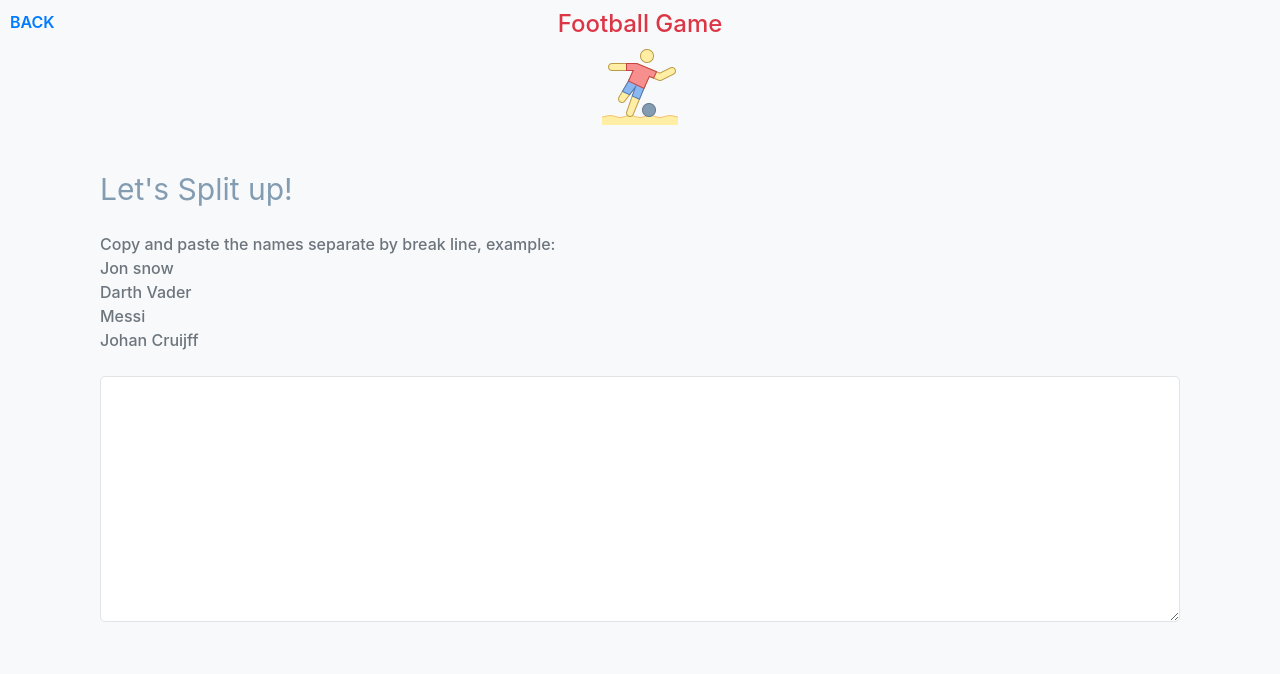
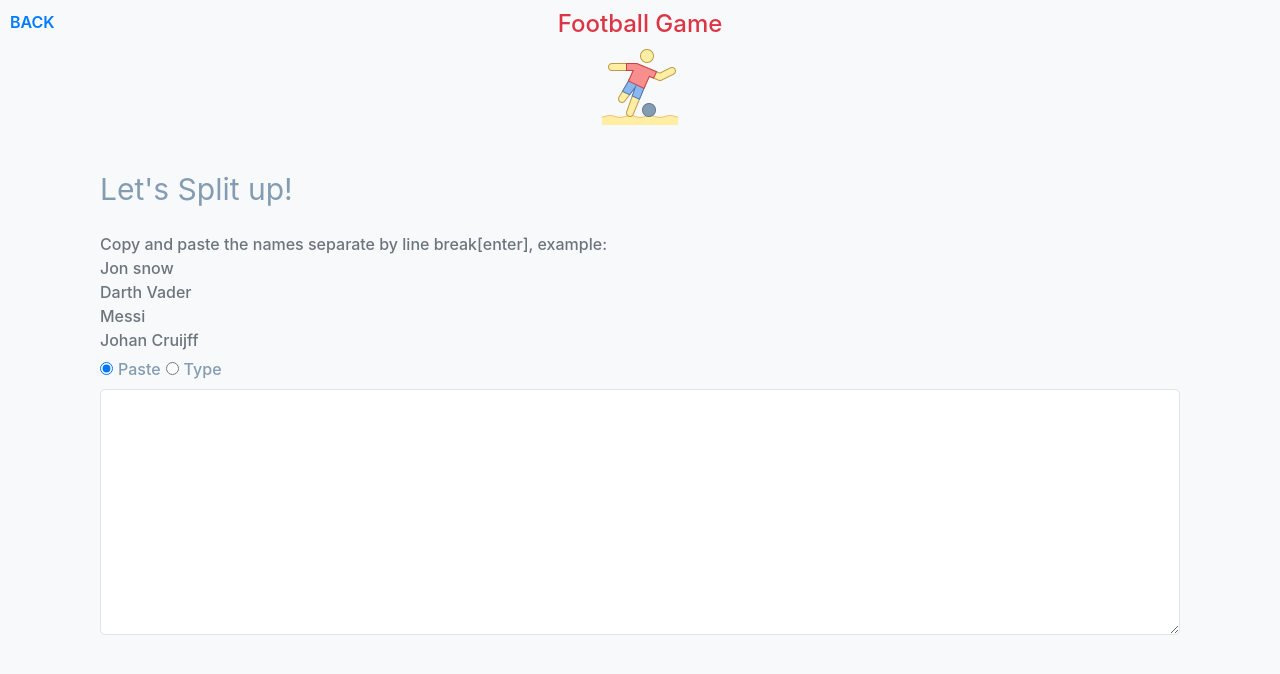
Before and after one commit to eliasjunior/split-teams-up, a React (Create React App) app: page /splitup in a window 1280 px wide. Shown: the top 674 px of the page. Built offline with nearby package versions, Linux system fonts and the light colour scheme.

Commit message:
update key events

```diff
--- a/src/App.jsx
+++ b/src/App.jsx
@@ -19,7 +19,8 @@ function App() {
             <Main />
           </Route>
           <Route path="/">
-            <MCMenu />
+            <Main />
+            {/* <MCMenu /> */}
           </Route>
         </Switch>
       </div>
--- a/src/components/Main.jsx
+++ b/src/components/Main.jsx
@@ -11,15 +11,12 @@ function Teams() {
 
   useEffect(() => {
     Events.scrollEvent.register("begin", function () {
-     // console.log("scrollEvent begin", arguments);
+      // console.log("scrollEvent begin", arguments);
     });
-
     Events.scrollEvent.register("end", function () {
-     // console.log("scrollEvent end", arguments);
+      // console.log("scrollEvent end", arguments);
     });
-
     scrollSpy.update();
-
     // Specify how to clean up after this effect:
     return function cleanup() {
       Events.scrollEvent.remove("begin");
@@ -34,15 +31,26 @@ function Teams() {
 
   const updateInput = (_players) => {
     setPlayers(_players);
+  };
+
+  const updateViewPort = () => {
     scroll.scrollToBottom();
   };
-
+  const getTotalLabel = () => {
+    if (!players || !players.list) {
+      return "";
+    }
+    return players.list === 0
+      ? ""
+      : "Total players " + players.list.length;
+  };
   return (
     <div className="content">
-      <PlayerInput onChangeInput={updateInput}></PlayerInput>
-      <div className="total-label">
-        {players.length === 0 ? "" : `Total players ${players.length}`}
-      </div>
+      <PlayerInput
+        onChangeInput={updateInput}
+        onRearangeView={updateViewPort}
+      ></PlayerInput>
+      <div className="total-label">{getTotalLabel()}</div>
       <PlayerList onClickButton={splitTeamsUp}></PlayerList>
       <TeamsView {...teams}></TeamsView>
     </div>
--- a/src/components/Menu.js
+++ b/src/components/Menu.js
@@ -4,16 +4,13 @@ import "./menu.css";
 
 export default function Menu() {
   return (
-    <div className="container shadow-sm p-3 mb-5 bg-white rounded">
-      <div className="menu-item">
+    <ul className="list-group">
+      <li className="list-group-item">
         <Link to="splitup">Split teams up</Link>
-      </div>
-      <div className="menu-item">
+      </li>
+      <li className="list-group-item">
         <Link to="">Confirm game[In construction]</Link>
-      </div>
-      <div className="menu-item">
-        <Link to="example">List emails example</Link>
-      </div>
-    </div>
+      </li>
+    </ul>
   );
 }
--- a/src/components/player-input/Presenter.js
+++ b/src/components/player-input/Presenter.js
@@ -1,14 +1,16 @@
 import teams from "../../domain";
 
-const { convertEmailsToListOfNames, convertListToObject, addAll } = teams;
+const { shapePlayerInfo, convertListToPlayers, addAll } = teams;
 
 const delegator = {
-  convertListToObject,
+  convertListToPlayers,
   savePlayers(players) {
     addAll(players);
   },
-  getStringEmailConvertListNames(names) {
-      return convertEmailsToListOfNames(names);
+  userTypedInput(names) {
+    //TODO this has to be in the main,
+    // then main pass via props the input down
+      return shapePlayerInfo(names);
   },
 };
 export default delegator;
--- a/src/components/player-input/index.js
+++ b/src/components/player-input/index.js
@@ -1,34 +1,76 @@
-import React from "react";
+import React, { useState } from "react";
 import Presenter from "./Presenter";
 import "./playerInput.css";
-const { savePlayers, getStringEmailConvertListNames, convertListToObject } =
-  Presenter;
+const { savePlayers, userTypedInput, convertListToPlayers } = Presenter;
+function PlayerInput({ onChangeInput, onRearangeView }) {
+  const [inputVal, setInputVal] = useState("");
+  const [defaultRadio, setDefaultRadio] = useState(true);
+  const handleUserInput = ({ keyCode, key }) => {
+    if (defaultRadio) {
+      return;
+    }
+    const ENTER_KEY = 13;
+    if (keyCode === ENTER_KEY) {
+      onRearangeView();
 
-function PlayerInput({ onChangeInput }) {
-  const convertEmailsStrToPlayers = ({ target, keyCode }) => {
-    const BACK_SPACE = 8;
-    if (keyCode !== BACK_SPACE) {
-      const tempEmails = target.value;
-      const listNames = getStringEmailConvertListNames(tempEmails);
-      savePlayers(convertListToObject(listNames));
-      onChangeInput(listNames);
+      const listNames = userTypedInput(inputVal);
+      onChangeInput(convertListToPlayers(listNames));
+      savePlayers(convertListToPlayers(listNames));
+      setInputVal(inputVal + "\n");
+    } else if (keyCode >= 48 && keyCode <= 90) {
+      setInputVal(inputVal + key);
     }
+  };
+
+  const handleOnInputPasted = ({ target }) => {
+    if (!defaultRadio) {
+      return;
+    }
+    const listNames = userTypedInput(target.value);
+    onChangeInput(convertListToPlayers(listNames));
+    savePlayers(convertListToPlayers(listNames));
+    setInputVal(target.value);
   };
 
   return (
     <div className="areaInput">
       <div className="main-title_areaInput">Let&#39;s Split up!</div>
       <div className="title-input__areaInput">
-        Copy and paste the names separate by break line, example:<br/>
-        {'Jon snow'}<br/>
-        {'Darth Vader'}<br/>
-        {'Messi'}<br/>
-        {'Johan Cruijff'}<br/>
-        <br/>
+        Copy and paste the names separate by line break[enter], example:
+        <br />
+        {"Jon snow"}
+        <br />
+        {"Darth Vader"}
+        <br />
+        {"Messi"}
+        <br />
+        {"Johan Cruijff"}
+        <br />
       </div>
       <div className="insert-players__areaInput">
+        <div className="radio-btn_areaInput">
+          <input
+            type="radio"
+            name="typingPaste"
+            onChange={() => setDefaultRadio(true)}
+            value={defaultRadio}
+            defaultChecked={defaultRadio}
+          />
+          <label>Paste</label>
+          <input
+            type="radio"
+            name="typingPaste"
+            onChange={() => {
+              setInputVal("");
+              setDefaultRadio(false);
+            }}
+            value={!defaultRadio}
+          />
+          <label>Type</label>
+        </div>
         <textarea
-          onKeyDown={convertEmailsStrToPlayers}
+          onKeyDown={handleUserInput}
+          onChange={handleOnInputPasted}
           name="insert_players"
           rows="10"
         />
--- a/src/components/player-input/playerInput.css
+++ b/src/components/player-input/playerInput.css
@@ -13,6 +13,13 @@
   margin: 30px 0 20px 0;
 }
 
+.radio-btn_areaInput label {
+  font-weight: 500;
+  margin-left: 5px;
+  margin-right: 5px;
+  margin-top: 5px;
+}
+
 textarea {
   border-radius: 5px;
   outline: none;
--- a/src/components/player-list/Presenter.js
+++ b/src/components/player-list/Presenter.js
@@ -1,10 +1,11 @@
 import teams from "../../domain";
 
-const { shuffle, getPlayerList } = teams;
+const { shufflePlayersPerTeam, getPlayerList } = teams;
 
-export default {
-  shuffle,
+const presenter =  {
+  shuffleAction: shufflePlayersPerTeam,
   getPlayers() {
     return getPlayerList();
   },
-};
+}
+export default presenter;
--- a/src/components/player-list/index.js
+++ b/src/components/player-list/index.js
@@ -3,7 +3,7 @@ import PlayerView from "../player-view";
 import Presenter from "./Presenter";
 import "./playerList.css";
 
-const { getPlayers, shuffle } = Presenter;
+const { getPlayers, shuffleAction } = Presenter;
 
 function PlayerList({ onClickButton }) {
   const [validForm, setValidForm] = useState(false);
@@ -12,7 +12,7 @@ function PlayerList({ onClickButton }) {
     const foundInvalid = playerList.list.find((p) => p.type === "");
     setValidForm(foundInvalid);
     if (!foundInvalid) {
-      onClickButton(shuffle(playerList.list));
+      onClickButton(shuffleAction(playerList.list));
     }
   };
 
--- a/src/domain/ConvertEmailNamePlayerUseCase.js
+++ b/src/domain/UserInputUseCase.js
@@ -1,13 +1,13 @@
 import { sortMainList, requiredParameter } from "../common/util";
 
-export default function ConvertEmailNamePlayerUseCase(
+export default function UserInputPlayerUseCase(
   { idGenerator } = requiredParameter("teams dependencies")
 ) {
   return {
-    convertEmailsToListOfNames: (
-      emailsStr = requiredParameter("emailsStr")
+    shapeStringToList: (
+      inputEntered = requiredParameter("inputEntered")
     ) => {
-      const listOfNames = buildNameList(emailsStr)
+      const listOfNames = buildNameList(inputEntered)
         .filter((value) => value !== "")
         .map(getFullName)
         .filter((name) => name.length > 0);
--- a/src/domain/index.js
+++ b/src/domain/index.js
@@ -1,21 +1,21 @@
 import PlayerRepository from "./PlayerRepository";
 import nanoid from "nanoid";
-import ConvertEmailNamePlayerUseCase from "./ConvertEmailNamePlayerUseCase";
+import UserInputPlayerUseCase from "./UserInputUseCase";
 const { getPlayerList, updatePlayerList, addAll } = PlayerRepository();
 
 const {
-  convertEmailsToListOfNames,
+  shapeStringToList,
   convertListToObject,
   shuffle,
-} = ConvertEmailNamePlayerUseCase({
+} = UserInputPlayerUseCase({
   idGenerator: nanoid,
 });
-
-export default {
-  convertEmailsToListOfNames,
-  convertListToObject,
-  shuffle,
-  addAll,
-  getPlayerList,
-  updatePlayerList,
-};
+const domainDelegator = {
+  shapePlayerInfo: shapeStringToList,
+  convertListToPlayers: convertListToObject,
+  shufflePlayersPerTeam: shuffle,
+  addAll: addAll,
+  getPlayerList: getPlayerList,
+  updatePlayerList: updatePlayerList,
+}
+export default domainDelegator;
```
Also changed, not shown: 1 other file (tests, documents, lock files or other folders).
